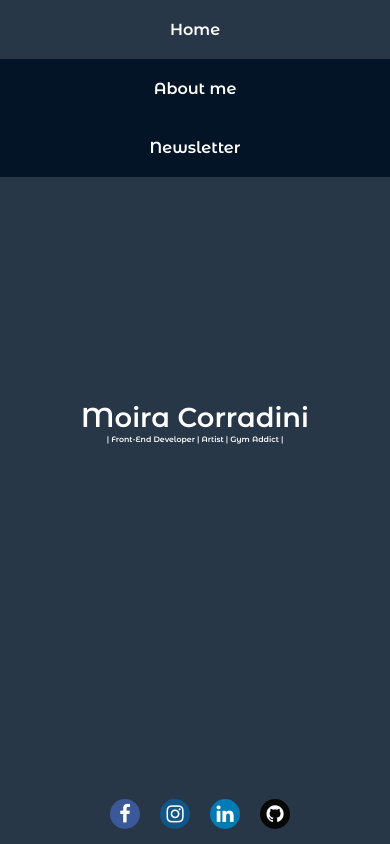
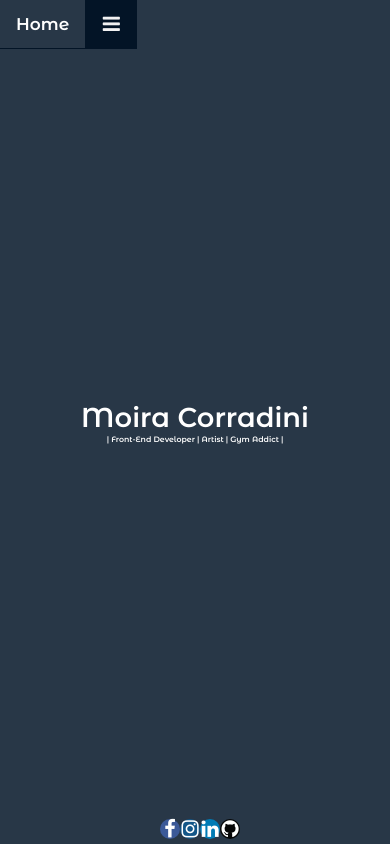
Before and after one commit to movi1/Test-Java-2, a plain HTML site: page index.html in a window 390 px wide. Shown: the top 844 px of the page. Drawn offline with nearby package versions, Linux system fonts and the light colour scheme; a web font is replaced by a local one.

Commit message:
update navbar

```diff
--- a/index.html
+++ b/index.html
@@ -13,11 +13,22 @@
 
 <body>
     <!-- Navigation Bar -->
-    <div class="navbar">
+    <!-- <div class="navbar" id="bar">
         <a href="#home-section">Home</a>
         <a href="#about-section">About me</a>
         <a href="#form">Newsletter</a>
-    </div>
+        <a href="javascript:void(0);" class="icon" onclick="myFunction()">
+            <i class="fa fa-bars"></i>
+        </a>
+    </div> -->
+    <div class="topnav" id="myTopnav">
+        <a href="#home" class="active">Home</a>
+        <a href="#about-section">About me</a>
+        <a href="#form">Newsletter</a>
+        <a href="javascript:void(0);" class="icon" onclick="myFunction()">
+          <i class="fa fa-bars"></i>
+        </a>
+      </div>
     <!-- Header -->
     <div class="header" id="home-section">
         <div class="title">
@@ -81,10 +92,10 @@
                     <br>
                     <div class="truth">
                         <ul>
-                        <li> I had experience working as a dental assistant.</li>
-                        <li>I am fluent in hieroglyphics. </li>
-                        <li> I was once a set designer in Egypt.</li>
-                    </ul>
+                            <li> I had experience working as a dental assistant.</li>
+                            <li>I am fluent in hieroglyphics. </li>
+                            <li> I was once a set designer in Egypt.</li>
+                        </ul>
                     </div>
                 </div>
 
--- a/script.js
+++ b/script.js
@@ -1,55 +1,37 @@
-// // declaring variable so all functions can use them
-// let sum;
-// let num1 = 0;
-// let num2 = 0;
+
+// function fizzBuzz() {
+//     for (let i = 1; i <= 100; i++) {
+//         if (i % 15 === 0) {
+//             console.log('fizzBuzz')
+//         } else if (i % 3 === 0) {
+//             console.log('fizz');
+
+//         } else if (i % 5 === 0) {
+//             console.log('Buzz');
+//         }
+//         else {
+//             console.log(i)
+//         }
+//     }
+// }
+// fizzBuzz();
 
 
-// function addBy() {
-//     // get element by id in the html
-//     num1 = document.getElementById("firstNumber").value;
-//     num2 = document.getElementById("secondNumber").value;
 
-//     //reassigning the sum variable with the text 'plus'
-//     sum = 'plus';
+// function myFunction() {
+//     var x = document.getElementById("bar");
+//     if (x.className === "navbar") {
+//       x.className += " responsive";
+//     } else {
+//       x.className = "navbar";
+//     }
+//   }
 
-//     //get the id "symbol" and make its inner text say '+' Example: <p>+</p>
-//     document.getElementById("symbol").innerText = '+';
-// }
-
-// function divideBy() {
-//     // get the element by id in html
-//     num1 = document.getElementById("firstNumber").value;
-//     num2 = document.getElementById("secondNumber").value;
-
-//     // reassigning teh sum with the text divide
-//     sum = 'divide';
-
-//     // get the id "symbol" and make its inner text say'/' Example: <p>/</p>
-//     document.getElementById("symbol").innerText = '/';
-// }
-// // calculate the sum
-// function calculate() {
-//     if (sum === 'plus') {
-//         document.getElementById("result").innerHTML = parseInt(num1) + parseInt(num2);
-//     } if (sum === 'divide') {
-//         document.getElementById("result").innerHTML = parseInt(num1) / parseInt(num2);
-//     } else {
-
-//     }
-// }
-function fizzBuzz() {
-    for (let i = 1; i <= 100; i++) {
-        if (i % 15 === 0) {
-            console.log('fizzBuzz')
-        } else if (i % 3 === 0) {
-            console.log('fizz');
-
-        } else if (i % 5 === 0) {
-            console.log('Buzz');
-        }
-        else {
-            console.log(i)
-        }
+function myFunction() {
+    var x = document.getElementById("myTopnav");
+    if (x.className === "topnav") {
+      x.className += " responsive";
+    } else {
+      x.className = "topnav";
     }
-}
-// fizzBuzz();
+  }
--- a/styles.css
+++ b/styles.css
@@ -11,28 +11,59 @@ body {
   font-family: "Alegreya", serif;
 }
 
+.topnav {
+  overflow: hidden;
+  background-color: #031426;
+  position: fixed;
+  font-family: "Montserrat Alternates", monospace;
+}
+
+.topnav a {
+  float: left;
+  display: block;
+  color: #f2f2f2;
+  text-align: center;
+  padding: 14px 16px;
+  text-decoration: none;
+  font-size: 17px;
+}
+
+.topnav a:hover {
+  background-color: #283747;
+  color: #fff;
+}
+
+/* .topnav a.active {
+  background-color: #04AA6D;
+  color: white;
+} */
+
+.topnav .icon {
+  display: none;
+}
+
 /* Style the top navigation bar */
-.navbar {
+/* .navbar {
   display: flex;
   background-color: #031426;
   position: fixed;
   width: 100%;
   font-family: "Montserrat Alternates", monospace;
-}
+} */
 
 /* Style the navigation bar links */
-.navbar a {
+/* .navbar a {
   color: white;
   padding: 20px;
   text-decoration: none;
   text-align: center;
-}
+} */
 
 /* Change color on hover */
-.navbar a:hover {
+/* .navbar a:hover {
   background-color: #283747;
   color: white;
-}
+} */
 
 /* Header/logo Title */
 .header {
@@ -206,14 +237,14 @@ input[type="submit"]:hover {
 
 /* Style all font awesome icons */
 .fa {
-  padding: 5px;
+  /* padding: 5px; */
   font-size: 20px;
   width: 20px;
   text-align: center;
 
   text-decoration: none;
   border-radius: 50%;
-  margin: 10px;
+  /* margin: 10px; */
 }
 /* Instagram */
 .fa-instagram {
@@ -250,11 +281,34 @@ footer {
   font-size: 0.8rem;
 }
 
+
+@media screen and (max-width: 600px) {
+  .topnav a:not(:first-child) {display: none;}
+  .topnav a.icon {
+    float: right;
+    display: block;
+  }
+}
+
+@media screen and (max-width: 600px) {
+  .topnav.responsive {position: relative;}
+  .topnav.responsive .icon {
+    position: absolute;
+    right: 0;
+    top: 0;
+  }
+  .topnav.responsive a {
+    float: none;
+    display: block;
+    text-align: left;
+  }
+}
+
 /* Responsive layout - when the screen is less than 700px wide, make the two columns stack on top of each other instead of next to each other */
 @media screen and (max-width: 700px) {
-  .navbar {
+  /* .navbar {
     flex-direction: column;
-  }
+  } */
   .about {
     flex-direction: column;
     height: 100%;
```
